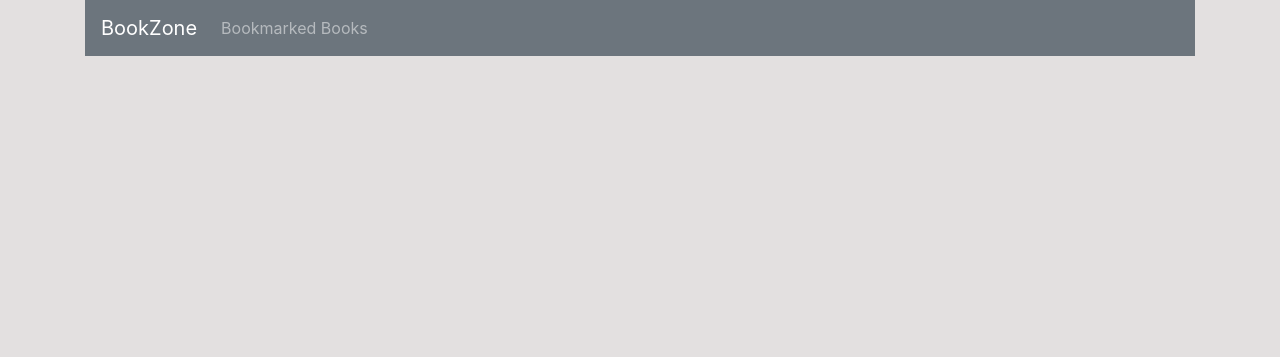
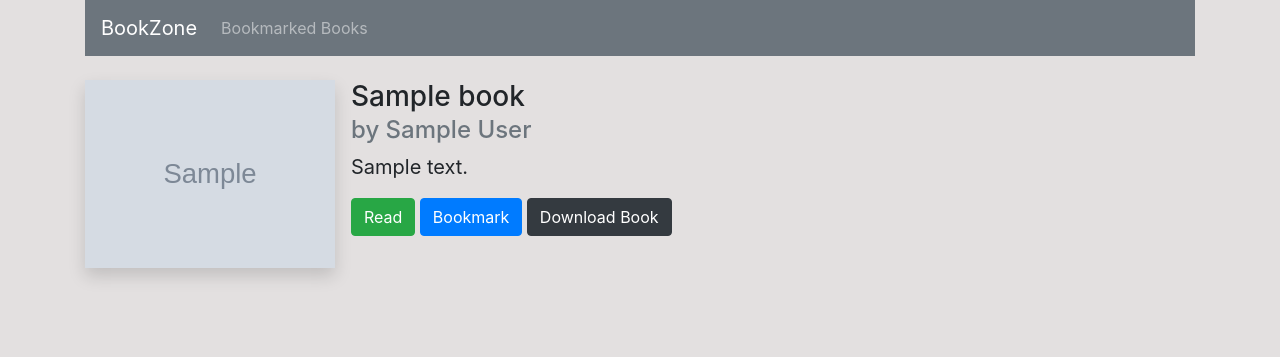
Before and after one commit to Mohamed00Elkassify/BookZone, a Django app: page / in a window 1280 px wide. Shown: the top 357 px of the page. Run offline with Django 5.2, Linux system fonts and the light colour scheme; tables that the repository leaves empty hold one stand-in row (values such as "Sample post"); grey boxes marked "Sample" are stand-in pictures; some libraries are stand-ins or nearby versions.

Commit message:
Finalize book display template with improved layout and styling

```diff
--- a/books/templates/base.html
+++ b/books/templates/base.html
@@ -9,8 +9,8 @@
 <body style="background-color:rgba(199, 192, 192, 0.484)">
     <div class="container">
         <nav class="navbar navbar-expand-lg navbar-dark bg-secondary">
-            <a class="navbar-brand" href="{% url 'book_list' %}">BookZone</a>
-            <div class="collapse navbar-collapse">
+            <a class="navbar-brand" href="{% url 'books_list' %}">BookZone</a>
+            <div class="collapse navbar-collapse" >
                 <ul class="navbar-nav ">
                     <li class="nav-item">
                         <a class="nav-link" href="">Bookmarked Books</a>
@@ -18,9 +18,10 @@
                 </ul>
             </div>
         </nav>
+        <div class="content">
+            {% block content %}
+            {% endblock %}
+        </div>
     </div>
-    {% block content %}
-    {% endblock %}
-
 </body>
 </html>
--- a/books/templates/books/books_list.html
+++ b/books/templates/books/books_list.html
@@ -1 +1,27 @@
 {% extends 'base.html' %}
+
+{% block content %}
+<div class="container mt-4">
+    <div class="row">
+        {% for book in books %}
+        <div style="margin-left:-16px; margin-bottom: 90px;">
+            <div class="d-flex align-items-start">
+                <img src="{{ book.cover_image.url }}" class="img-fluid  mx-3 shadow" alt="{{ book.title }} cover" width="250" >
+                    <div>
+                        <h5 class="card-title" style="font-size: 1.75rem; margin-bottom: 0.5rem;">{{ book.title }}</h5> <!-- Larger font size and spacing -->
+                        <h6 class="card-subtitle mb-2 text-muted" style="font-size: 1.5rem; margin-bottom: 0.5rem;">by {{ book.author }}</h6> <!-- Larger font size -->
+                        <p class="card-text" style="font-size: 1.25rem; margin-bottom: 1rem;">{{ book.description }}</p> <!-- Larger font size -->
+                        <div>
+                            <a href="" class="btn btn-success">Read</a>
+                            <a href="" class="btn btn-primary">Bookmark</a>
+                            {% if book.pdf_link %}
+                            <a href="" class="btn btn-dark">Download Book</a>
+                            {% endif %}
+                        </div>
+                    </div>
+            </div>
+        </div>
+        {% endfor %}
+    </div>
+</div>
+{% endblock %}
```
